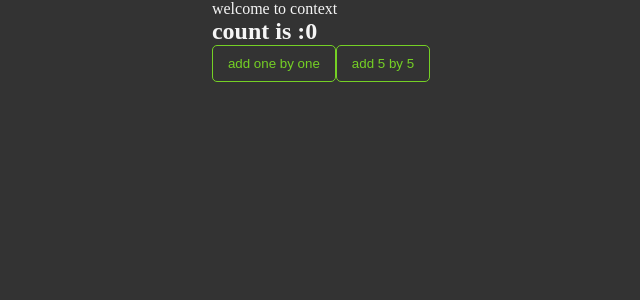
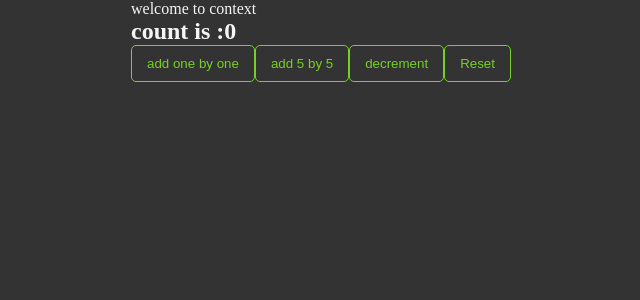
Before and after one commit to salarGholami/first-react-app, a React (Create React App) app: page / in a window 1280 px wide. Shown: the top 300 px of the page, without its empty margins (319-959 px from the left). Built offline with nearby package versions, Linux system fonts and the light colour scheme.

Commit message:
use useReducer Hook

```diff
--- a/src/App.js
+++ b/src/App.js
@@ -7,7 +7,8 @@ import "./App.css";
 // import FunctionalTimer from "./comppnent/FuctionalTimer";
 import Wrapper from "./comppnent/hoc/Wrapper";
 import CounterProvider from "./comppnent/Context/CounterProvider";
-import CounterOne from "./comppnent/Context/CounterOne";
+// import CounterOne from "./comppnent/Context/CounterOne";
+import CounterReducer from "./comppnent/reducer/CountReducer";
 // import CLickCounter from "./comppnent/hocExample/ClickCounter";
 // import HoverCounter from "./comppnent/hocExample/HoverCounter";
 // import ParentComp from "./comppnent/PureMemoComp/ParentComp";
@@ -111,7 +112,8 @@ class app extends Component {
         </UserContext.Provider> */}
         <CounterProvider>
           <p>welcome to context</p>
-          <CounterOne />
+          {/* <CounterOne /> */}
+          <CounterReducer />
         </CounterProvider>
       </>
     );
--- /dev/null
+++ b/src/comppnent/reducer/CountReducer.jsx
@@ -0,0 +1,33 @@
+import { useReducer } from "react";
+
+const initialState = 0;
+
+const reducer = (state, action) => {
+  switch (action) {
+    case "addOne":
+      return state + 1;
+    case "addFive":
+      return state + 5;
+    case "decrement":
+      return state - 1;
+    case "reset":
+      return initialState;
+    default:
+      return state;
+  }
+};
+
+const CounterReducer = () => {
+  const [count, dipatch] = useReducer(reducer, initialState);
+  return (
+    <div>
+      <h2>count is :{count}</h2>
+      <button onClick={() => dipatch("addOne")}>add one by one </button>
+      <button onClick={() => dipatch("addFive")}>add 5 by 5 </button>
+      <button onClick={() => dipatch("decrement")}>decrement </button>
+      <button onClick={() => dipatch("reset")}>Reset</button>
+    </div>
+  );
+};
+
+export default CounterReducer;
```
